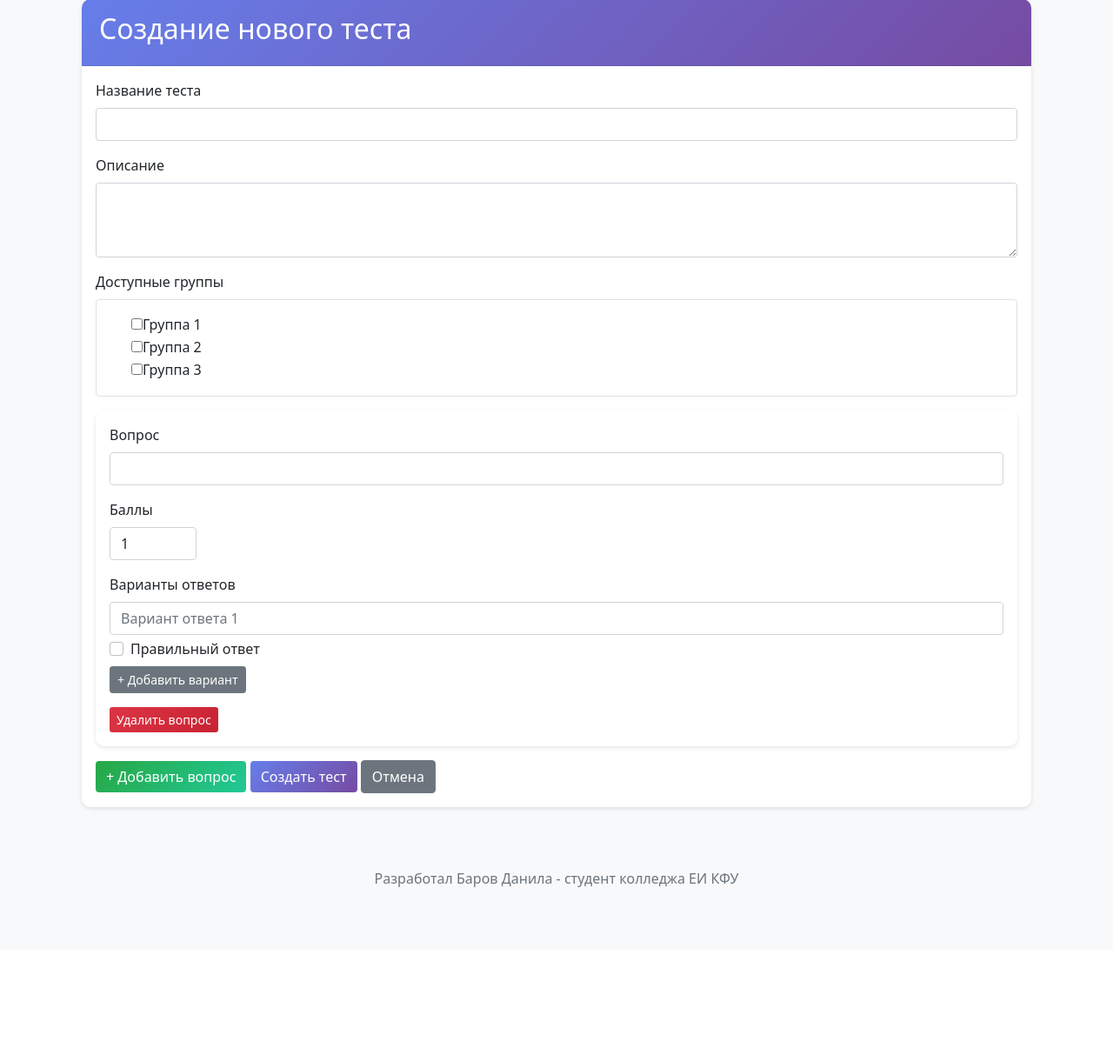
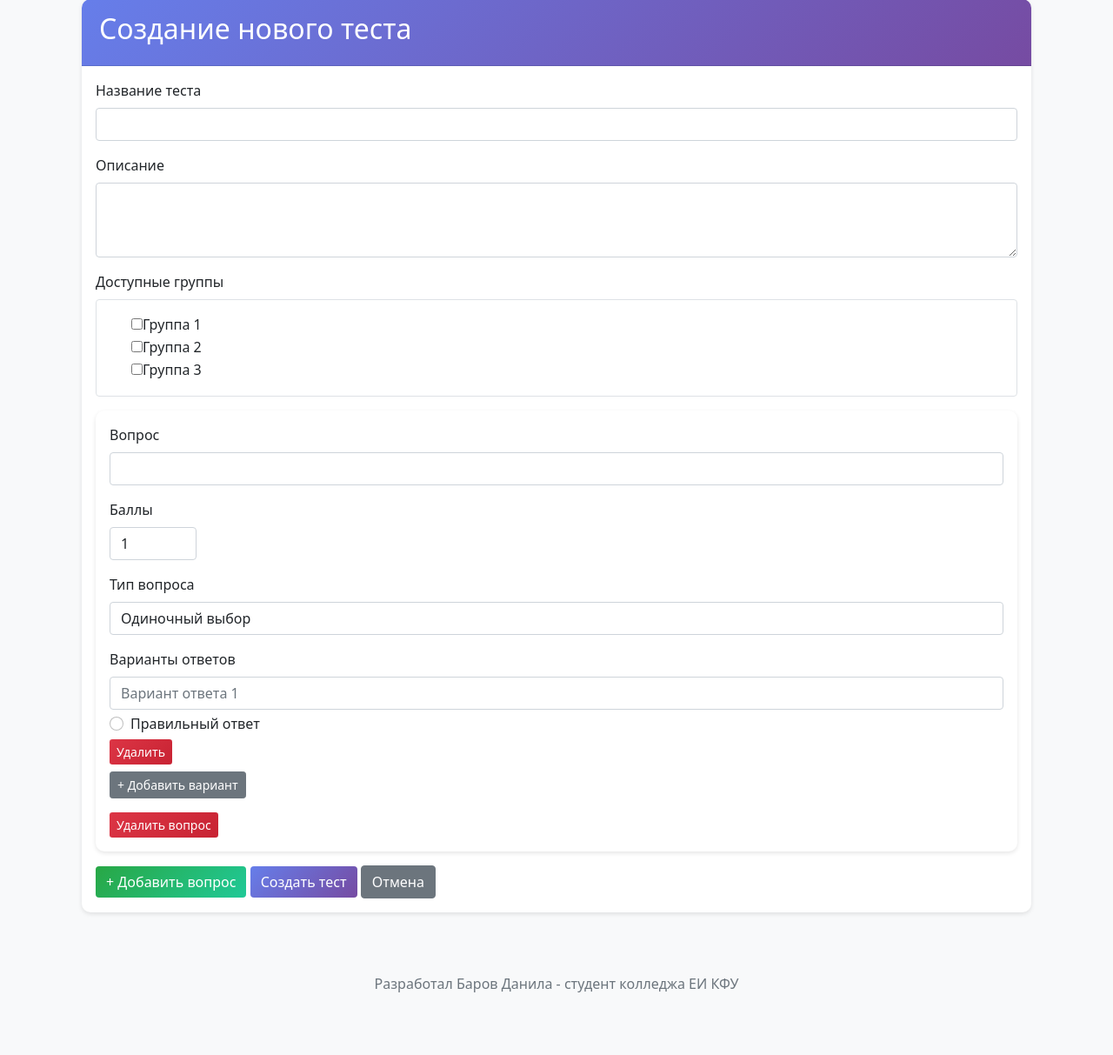
Before and after one commit to expchanell2708-source/teachprog, a Flask app: page /admin/create_test in a window 1280 px wide. Shown: the part 117-1330 px from the top of the page at 87% size. Before the commit the page ends 1137 px from the top, so only its background shows below. Run offline with Flask 3, Linux system fonts and the light colour scheme; a user stored in the database is signed in; data comes from the database, SQL or seed files in the repository.

Commit message:
Add files via upload

```diff
--- a/templates/admin/create_test.html
+++ b/templates/admin/create_test.html
@@ -10,23 +10,38 @@
                 <div class="mb-3">
                     <label class="form-label">Доступные группы</label>
                     <div class="border p-3 rounded">
-                        <div class="form-check"><input type="checkbox" name="target_groups" value="1" id="g1"><label for="g1">Группа 1</label></div>
-                        <div class="form-check"><input type="checkbox" name="target_groups" value="2" id="g2"><label for="g2">Группа 2</label></div>
-                        <div class="form-check"><input type="checkbox" name="target_groups" value="3" id="g3"><label for="g3">Группа 3</label></div>
+                        {% for group in groups %}
+                        <div class="form-check"><input type="checkbox" name="target_groups" value="{{ group }}" id="g{{ loop.index }}"><label for="g{{ loop.index }}">Группа {{ group }}</label></div>
+                        {% endfor %}
                     </div>
                 </div>
                 <div id="questions-container">
-                    <div class="question-item card mb-3">
+                    <div class="question-item card mb-3" data-question-index="0">
                         <div class="card-body">
                             <div class="mb-3"><label class="form-label">Вопрос</label><input type="text" name="question_text[]" class="form-control" required></div>
                             <div class="mb-3"><label class="form-label">Баллы</label><input type="number" name="points[]" value="1" min="1" style="width:100px" class="form-control"></div>
                             <div class="mb-3">
+                                <label class="form-label">Тип вопроса</label>
+                                <select class="form-control question-type" name="question_type[]" data-question="0">
+                                    <option value="single">Одиночный выбор</option>
+                                    <option value="open">Свой ответ (текстовое поле)</option>
+                                </select>
+                            </div>
+                            <div class="mb-3 answers-section" data-question="0">
                                 <label class="form-label">Варианты ответов</label>
                                 <div class="answers-container" data-q="0">
-                                    <div class="answer-row mb-2"><input type="text" name="answers_0[]" class="form-control mb-1" placeholder="Вариант ответа 1" required>
-                                    <div class="form-check"><input class="form-check-input" type="checkbox" name="correct_0[]" value="0"><label class="form-check-label">Правильный ответ</label></div></div>
+                                    <div class="answer-row mb-2">
+                                        <input type="text" name="answers_0[]" class="form-control mb-1" placeholder="Вариант ответа 1" required>
+                                        <div class="form-check"><input class="form-check-input" type="radio" name="correct_0" value="0"><label class="form-check-label">Правильный ответ</label></div>
+                                        <button type="button" class="btn btn-sm btn-danger remove-answer mt-1">Удалить</button>
+                                    </div>
                                 </div>
                                 <button type="button" class="btn btn-sm btn-secondary add-answer" data-q="0">+ Добавить вариант</button>
+                            </div>
+                            <div class="mb-3 open-answer-section" data-question="0" style="display:none">
+                                <label class="form-label">Правильный ответ</label>
+                                <input type="text" name="open_answer_0" class="form-control" placeholder="Введите правильный ответ">
+                                <small class="text-muted">Сравнение без учёта регистра и лишних пробелов</small>
                             </div>
                             <button type="button" class="btn btn-danger btn-sm remove-question">Удалить вопрос</button>
                         </div>
@@ -40,22 +55,74 @@
     </div>
 </div>
 <script>
-let qCount=1;
-document.getElementById('addQuestion').onclick=function(){
-    const c=document.getElementById('questions-container');
-    const div=document.createElement('div');div.className='question-item card mb-3';
-    div.innerHTML=`<div class="card-body"><div class="mb-3"><label class="form-label">Вопрос</label><input type="text" name="question_text[]" class="form-control" required></div><div class="mb-3"><label class="form-label">Баллы</label><input type="number" name="points[]" value="1" min="1" class="form-control" style="width:100px"></div><div class="mb-3"><label class="form-label">Варианты ответов</label><div class="answers-container" data-q="${qCount}"><div class="answer-row mb-2"><input type="text" name="answers_${qCount}[]" class="form-control mb-1" placeholder="Вариант ответа 1" required><div class="form-check"><input class="form-check-input" type="checkbox" name="correct_${qCount}[]" value="0"><label class="form-check-label">Правильный ответ</label></div></div></div><button type="button" class="btn btn-sm btn-secondary add-answer" data-q="${qCount}">+ Добавить вариант</button></div><button type="button" class="btn btn-danger btn-sm remove-question">Удалить вопрос</button></div>`;
-    c.appendChild(div); qCount++;
+let qCount = 1;
+
+document.getElementById('addQuestion').onclick = function() {
+    const container = document.getElementById('questions-container');
+    const div = document.createElement('div');
+    div.className = 'question-item card mb-3';
+    div.setAttribute('data-question-index', qCount);
+    div.innerHTML = `
+        <div class="card-body">
+            <div class="mb-3"><label class="form-label">Вопрос</label><input type="text" name="question_text[]" class="form-control" required></div>
+            <div class="mb-3"><label class="form-label">Баллы</label><input type="number" name="points[]" value="1" min="1" style="width:100px" class="form-control"></div>
+            <div class="mb-3">
+                <label class="form-label">Тип вопроса</label>
+                <select class="form-control question-type" name="question_type[]" data-question="${qCount}">
+                    <option value="single">Одиночный выбор</option>
+                    <option value="open">Свой ответ (текстовое поле)</option>
+                </select>
+            </div>
+            <div class="mb-3 answers-section" data-question="${qCount}">
+                <label class="form-label">Варианты ответов</label>
+                <div class="answers-container" data-q="${qCount}">
+                    <div class="answer-row mb-2">
+                        <input type="text" name="answers_${qCount}[]" class="form-control mb-1" placeholder="Вариант ответа 1" required>
+                        <div class="form-check"><input class="form-check-input" type="radio" name="correct_${qCount}" value="0"><label class="form-check-label">Правильный ответ</label></div>
+                        <button type="button" class="btn btn-sm btn-danger remove-answer mt-1">Удалить</button>
+                    </div>
+                </div>
+                <button type="button" class="btn btn-sm btn-secondary add-answer" data-q="${qCount}">+ Добавить вариант</button>
+            </div>
+            <div class="mb-3 open-answer-section" data-question="${qCount}" style="display:none">
+                <label class="form-label">Правильный ответ</label>
+                <input type="text" name="open_answer_${qCount}" class="form-control" placeholder="Введите правильный ответ">
+                <small class="text-muted">Сравнение без учёта регистра и лишних пробелов</small>
+            </div>
+            <button type="button" class="btn btn-danger btn-sm remove-question">Удалить вопрос</button>
+        </div>
+    `;
+    container.appendChild(div);
+    qCount++;
 };
-document.addEventListener('click',function(e){
-    if(e.target.classList.contains('add-answer')){
-        const q=e.target.dataset.q,container=document.querySelector(`.answers-container[data-q="${q}"]`),idx=container.children.length,div=document.createElement('div');
-        div.className='answer-row mb-2';
-        div.innerHTML=`<input type="text" name="answers_${q}[]" class="form-control mb-1" placeholder="Вариант ответа ${idx+1}" required><div class="form-check"><input class="form-check-input" type="checkbox" name="correct_${q}[]" value="${idx}"><label class="form-check-label">Правильный ответ</label></div><button type="button" class="btn btn-sm btn-danger remove-answer mt-1">Удалить</button>`;
+
+document.addEventListener('change', function(e) {
+    if (e.target.classList.contains('question-type')) {
+        const q = e.target.getAttribute('data-question');
+        const isOpen = e.target.value === 'open';
+        const answersSec = document.querySelector(`.answers-section[data-question="${q}"]`);
+        const openSec = document.querySelector(`.open-answer-section[data-question="${q}"]`);
+        if (answersSec) answersSec.style.display = isOpen ? 'none' : 'block';
+        if (openSec) openSec.style.display = isOpen ? 'block' : 'none';
+    }
+});
+
+document.addEventListener('click', function(e) {
+    if (e.target.classList.contains('add-answer')) {
+        const q = e.target.dataset.q;
+        const container = document.querySelector(`.answers-container[data-q="${q}"]`);
+        const idx = container.children.length;
+        const div = document.createElement('div');
+        div.className = 'answer-row mb-2';
+        div.innerHTML = `
+            <input type="text" name="answers_${q}[]" class="form-control mb-1" placeholder="Вариант ответа ${idx+1}" required>
+            <div class="form-check"><input class="form-check-input" type="radio" name="correct_${q}" value="${idx}"><label class="form-check-label">Правильный ответ</label></div>
+            <button type="button" class="btn btn-sm btn-danger remove-answer mt-1">Удалить</button>
+        `;
         container.appendChild(div);
     }
-    if(e.target.classList.contains('remove-question')) e.target.closest('.question-item').remove();
-    if(e.target.classList.contains('remove-answer')) e.target.closest('.answer-row').remove();
+    if (e.target.classList.contains('remove-question')) e.target.closest('.question-item').remove();
+    if (e.target.classList.contains('remove-answer')) e.target.closest('.answer-row').remove();
 });
 </script>
 {% endblock %}
```
